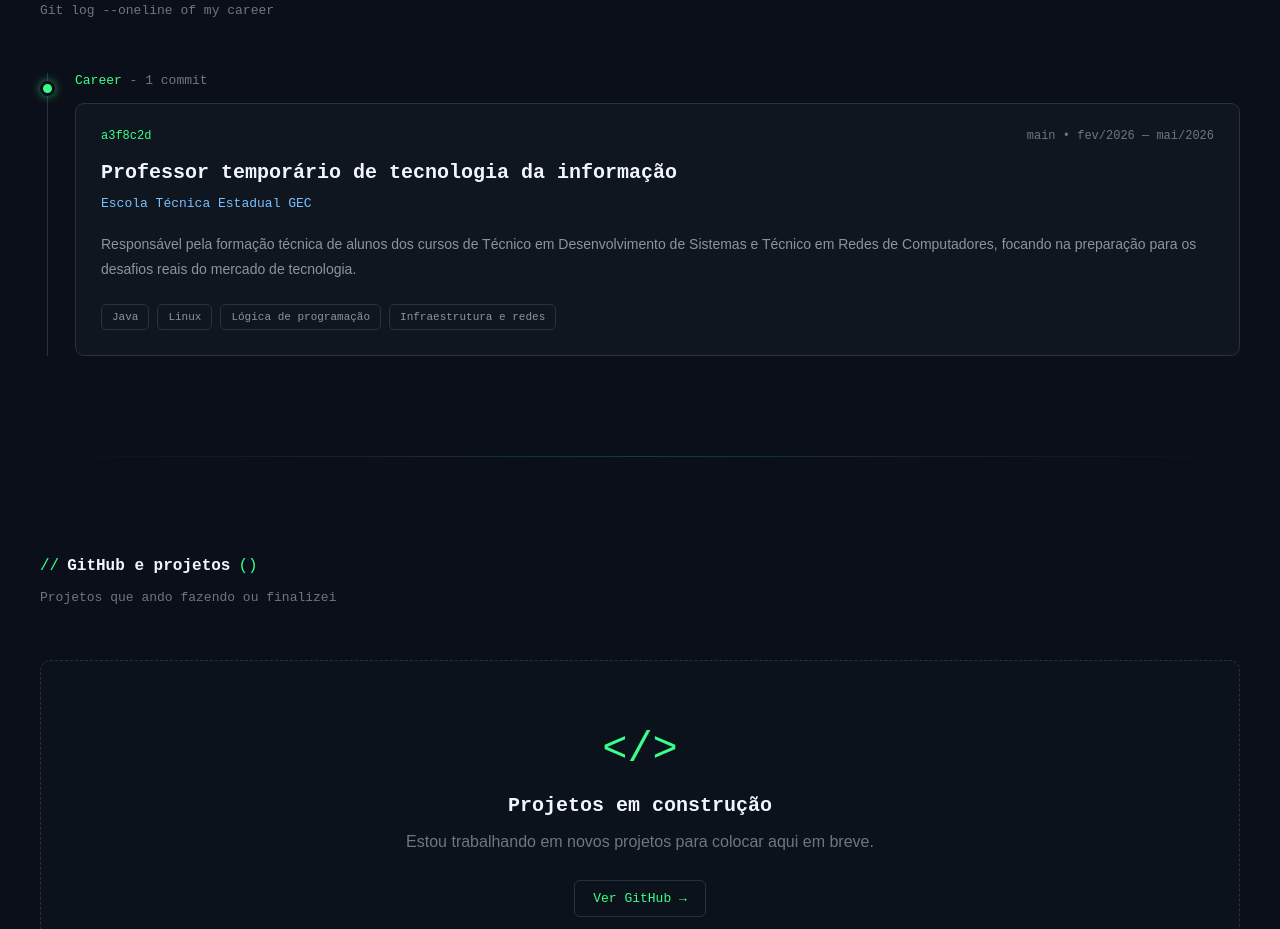
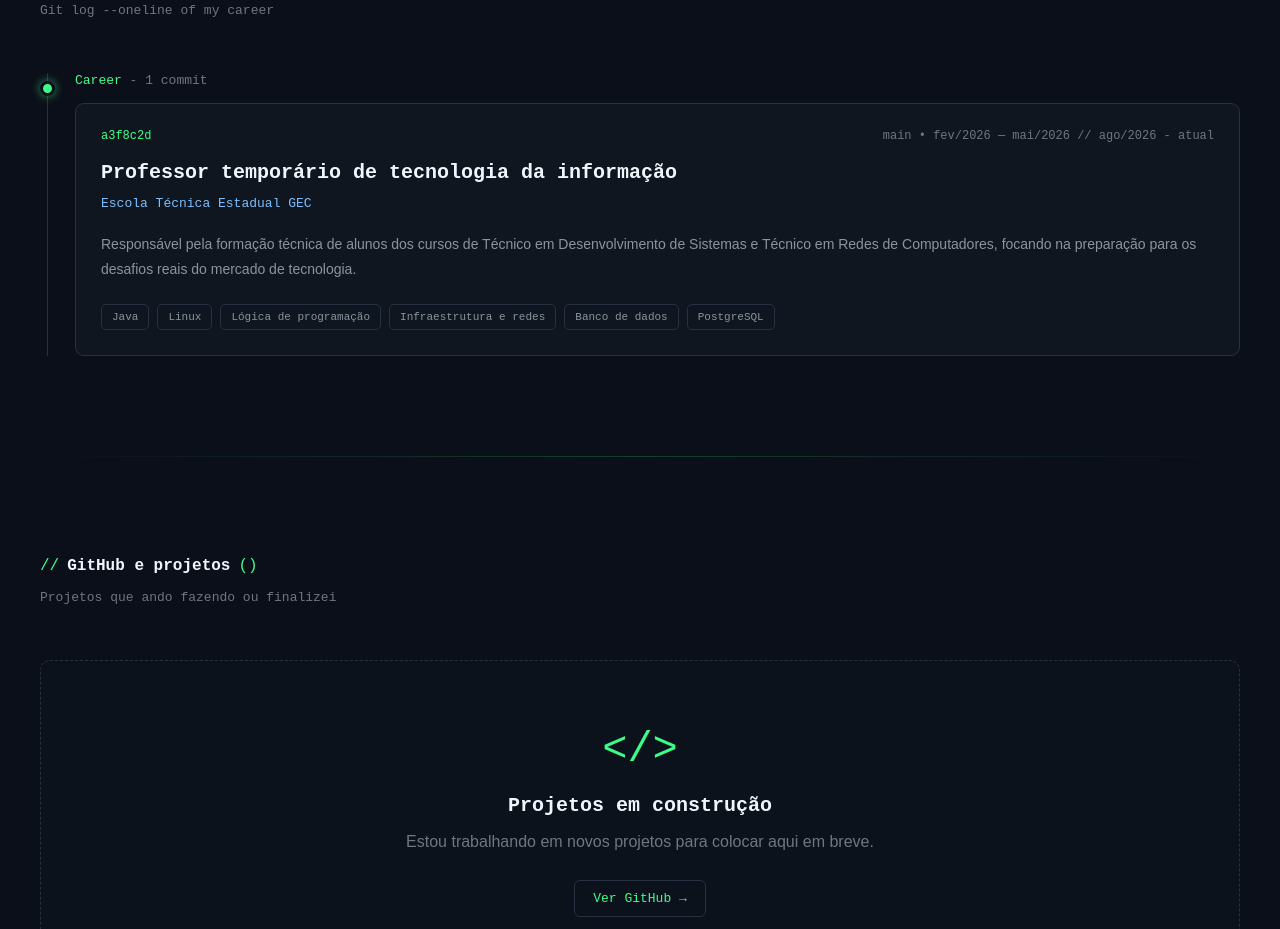
Before and after one commit to RafaellSaless/Codefolio, a plain HTML site: page index.html in a window 1280 px wide. Shown: the part 2616-3545 px from the top of the page. Drawn offline with Linux system fonts and the light colour scheme.

Commit message:
feat: nova experiencia

```diff
--- a/index.html
+++ b/index.html
@@ -569,7 +569,7 @@
                             a3f8c2d
                         </span>
 
-                        main • fev/2026 — mai/2026
+                        main • fev/2026 — mai/2026 // ago/2026 - atual
 
                     </div>
 
@@ -614,6 +614,14 @@
 
                         <div class="experience-commit-squares">
                             Infraestrutura e redes
+                        </div>
+
+                        <div class="experience-commit-squares">
+                            Banco de dados
+                        </div>
+
+                        <div class="experience-commit-squares">
+                            PostgreSQL
                         </div>
 
                     </div>
```
